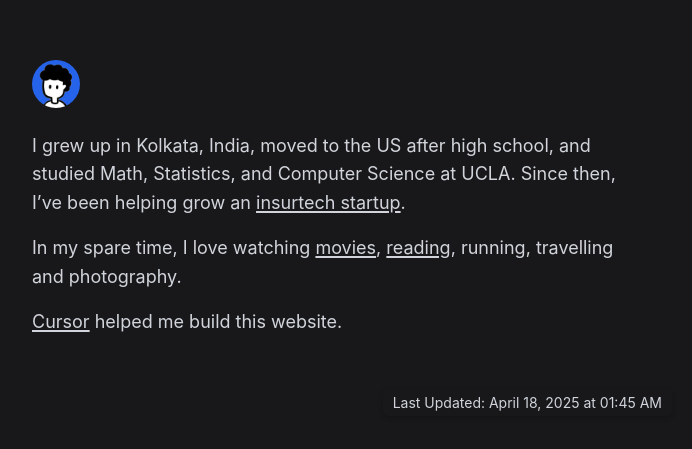
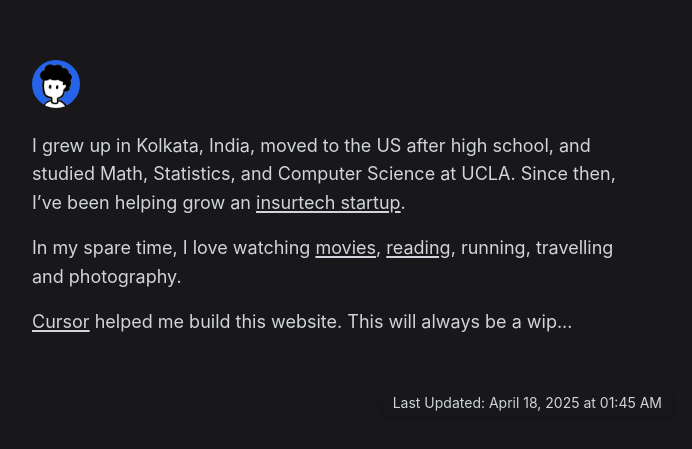
Before and after one commit to kushaykejriwal/personal-website, a website: page index.html in a window 1280 px wide. Shown: the part 1003-1452 px from the top of the page, without its empty margins (304-996 px from the left). Drawn offline with Linux system fonts and the light colour scheme.

```diff
--- a/index.html
+++ b/index.html
@@ -41,7 +41,7 @@
                 </div>
                     <p>I grew up in Kolkata, India, moved to the US after high school, and studied Math, Statistics, and Computer Science at UCLA. Since then, I’ve been helping grow an <a href="https://www.insurify.com" class="link-default" target="_blank" title="insurify.com">insurtech startup</a>.</p>
                     <p>In my spare time, I love watching <a href="movies.html" class="link-default" title="movies">movies</a>, <a href="books.html" class="link-default" title="reading">reading</a>, running, travelling and photography.</p>
-                    <p><a href="https://www.cursor.com" class="link-default" target="_blank" title="cursor.com">Cursor</a> helped me build this website.</p>
+                    <p><a href="https://www.cursor.com" class="link-default" target="_blank" title="cursor.com">Cursor</a> helped me build this website. This will always be a wip...</p>
                     <div class="footer" id="lastUpdated"></div>
             </div>
         </section>
```
